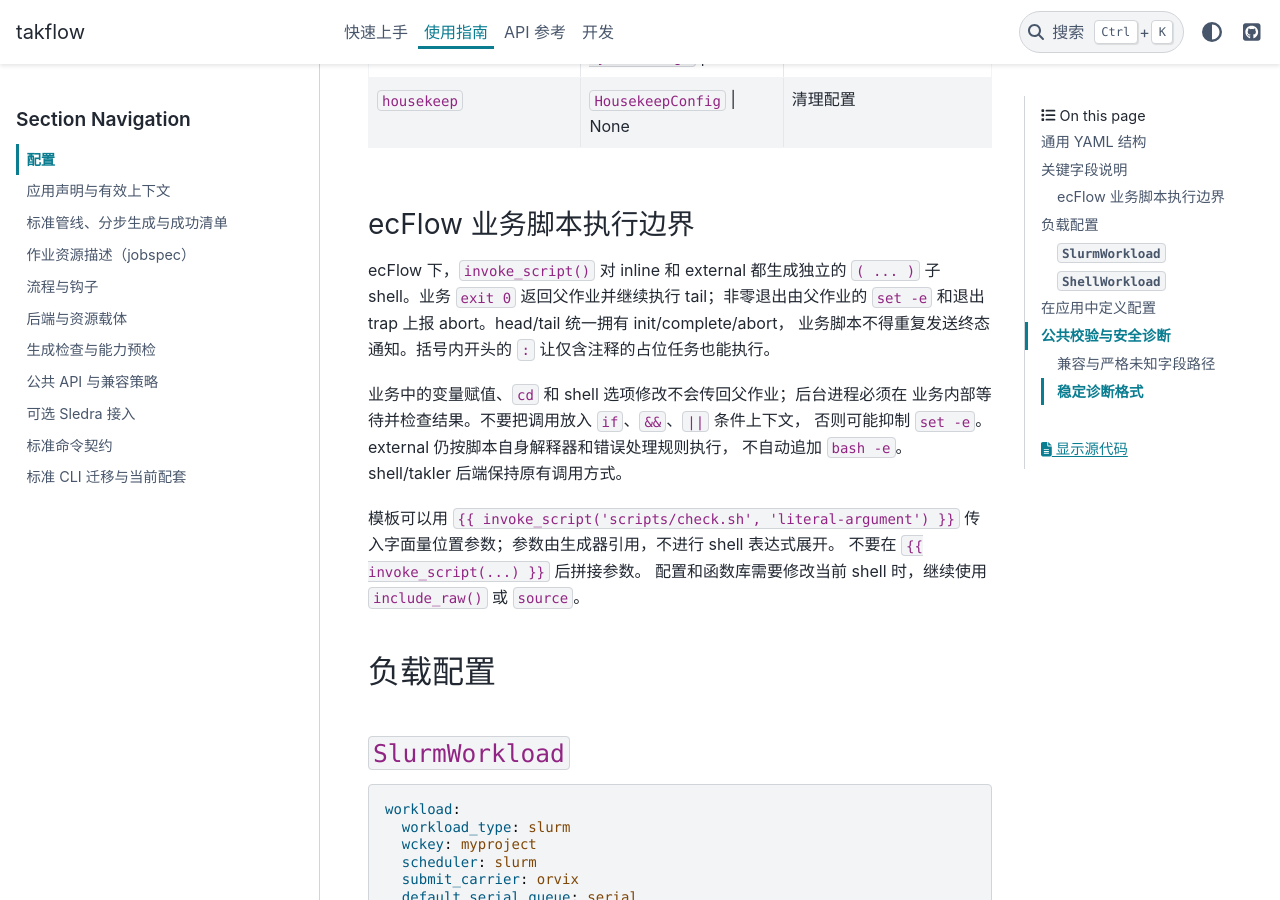
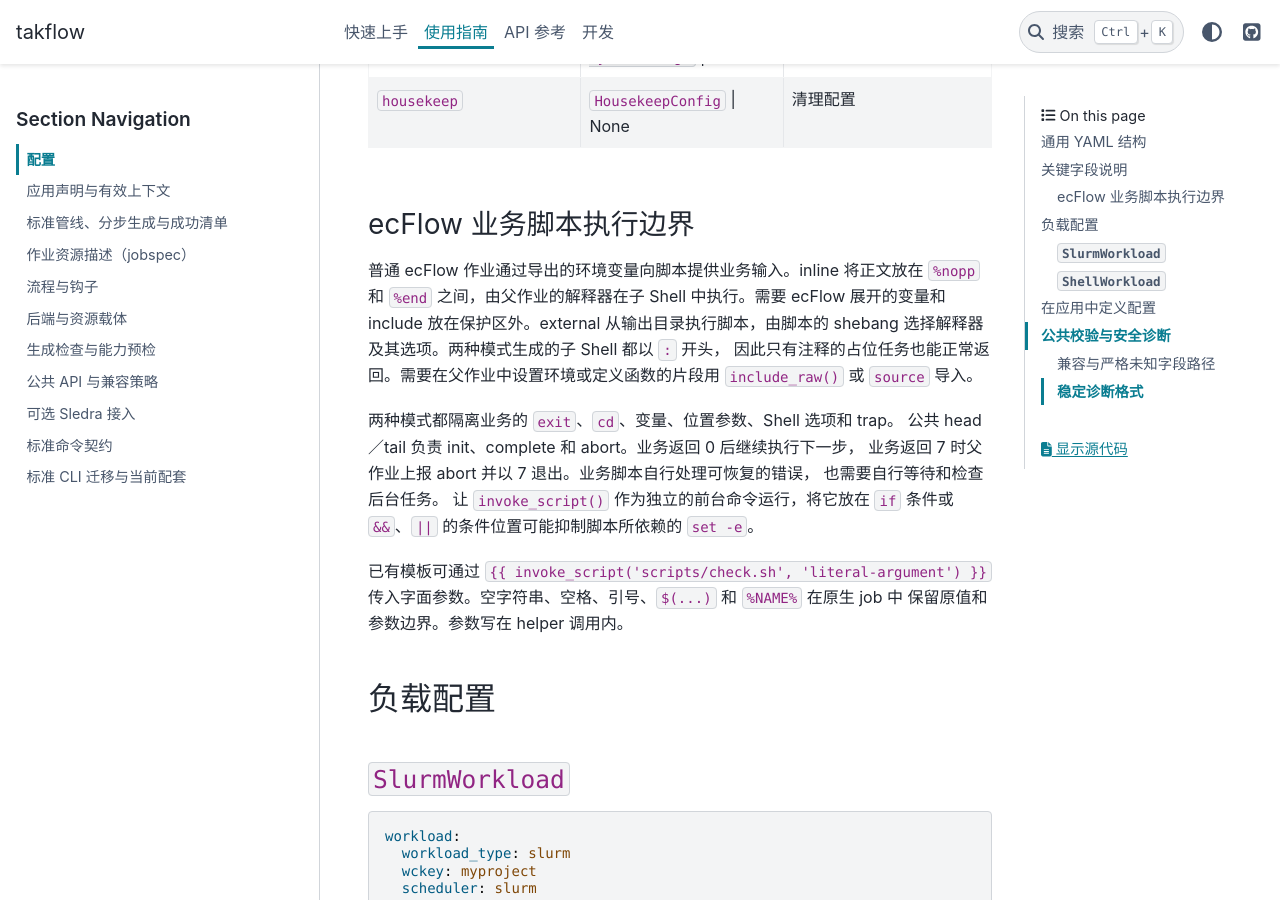
Before and after one commit to cemc-oper/takflow, a Sphinx documentation site: the page built from docs/source/guide/config.md, in a window 1280 px wide and 900 px high, scrolled down 1901 px. Built offline with Sphinx 7.4.7 and the PyData theme 0.15.4, drawn with Linux system fonts in a browser that asks for light colours.

Commit message:
:bug: Preserve literal arguments and paths in ecFlow jobs (TC-02)
- Escape percent signs in literal arguments so ecFlow passes them unchanged to Bash.
- Preserve shell quoting for output directories and static external script paths.
- Verify inline and external jobs with native ecFlow and Bash, including script isolation, continuation on success, and propagation of exit status 7.

```diff
--- a/docs/source/guide/config.md
+++ b/docs/source/guide/config.md
@@ -71,20 +71,23 @@ post_resource:
 
 ### ecFlow 业务脚本执行边界
 
-ecFlow 下，`invoke_script()` 对 inline 和 external 都生成独立的 `( ... )`
-子 shell。业务 `exit 0` 返回父作业并继续执行 tail；非零退出由父作业的
-`set -e` 和退出 trap 上报 abort。head/tail 统一拥有 init/complete/abort，
-业务脚本不得重复发送终态通知。括号内开头的 `:` 让仅含注释的占位任务也能执行。
+普通 ecFlow 作业通过导出的环境变量向脚本提供业务输入。inline 将正文放在
+`%nopp` 和 `%end` 之间，由父作业的解释器在子 Shell 中执行。需要 ecFlow
+展开的变量和 include 放在保护区外。external 从输出目录执行脚本，由脚本的
+shebang 选择解释器及其选项。两种模式生成的子 Shell 都以 `:` 开头，
+因此只有注释的占位任务也能正常返回。需要在父作业中设置环境或定义函数的片段用
+`include_raw()` 或 `source` 导入。
 
-业务中的变量赋值、`cd` 和 shell 选项修改不会传回父作业；后台进程必须在
-业务内部等待并检查结果。不要把调用放入 `if`、`&&`、`||` 条件上下文，
-否则可能抑制 `set -e`。external 仍按脚本自身解释器和错误处理规则执行，
-不自动追加 `bash -e`。shell/takler 后端保持原有调用方式。
+两种模式都隔离业务的 `exit`、`cd`、变量、位置参数、Shell 选项和 trap。
+公共 head／tail 负责 init、complete 和 abort。业务返回 0 后继续执行下一步，
+业务返回 7 时父作业上报 abort 并以 7 退出。业务脚本自行处理可恢复的错误，
+也需要自行等待和检查后台任务。
+让 `invoke_script()` 作为独立的前台命令运行，将它放在 `if` 条件或
+`&&`、`||` 的条件位置可能抑制脚本所依赖的 `set -e`。
 
-模板可以用 `{{ invoke_script('scripts/check.sh', 'literal-argument') }}`
-传入字面量位置参数；参数由生成器引用，不进行 shell 表达式展开。
-不要在 `{{ invoke_script(...) }}` 后拼接参数。
-配置和函数库需要修改当前 shell 时，继续使用 `include_raw()` 或 `source`。
+已有模板可通过 `{{ invoke_script('scripts/check.sh', 'literal-argument') }}`
+传入字面参数。空字符串、空格、引号、`$(...)` 和 `%NAME%` 在原生 job 中
+保留原值和参数边界。参数写在 helper 调用内。
 
 ## 负载配置
 
```
Also changed, not shown: docs/source/develop/testing.md (+3 -3 lines), 5 other files.
